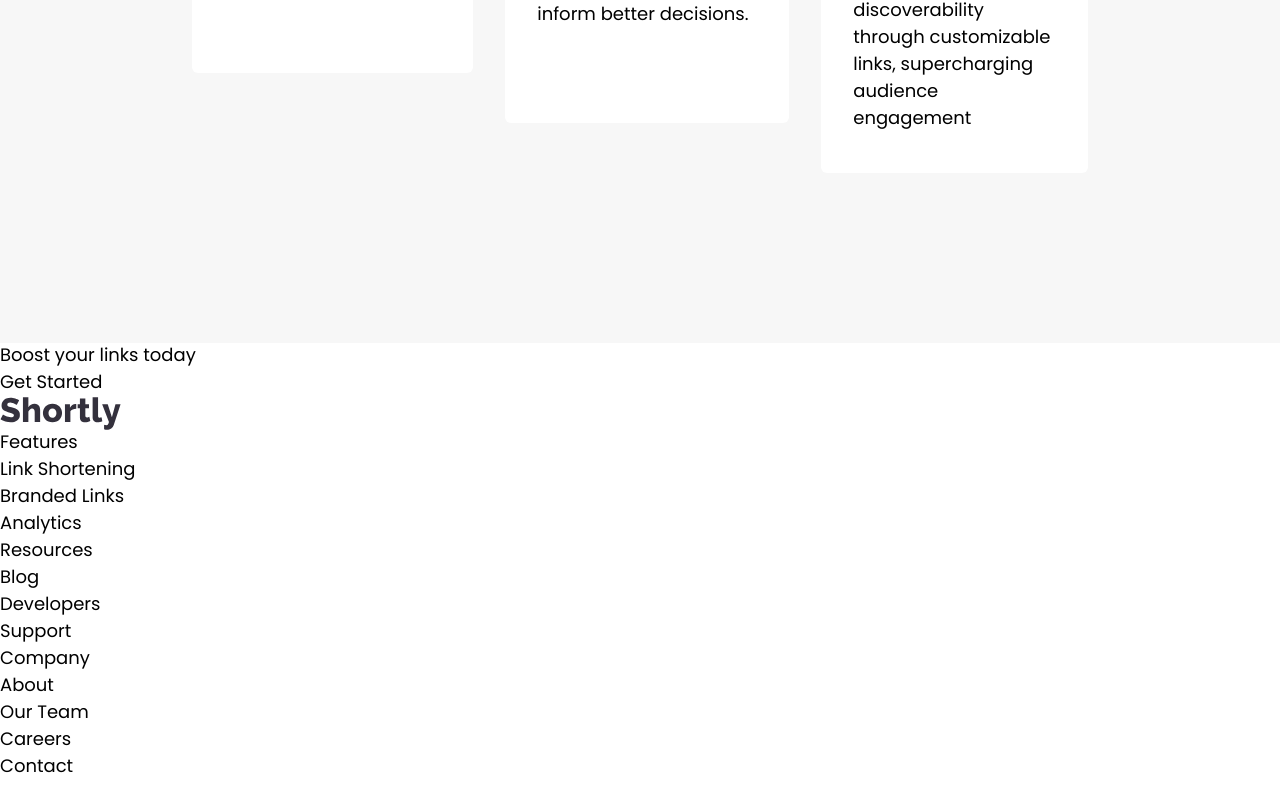
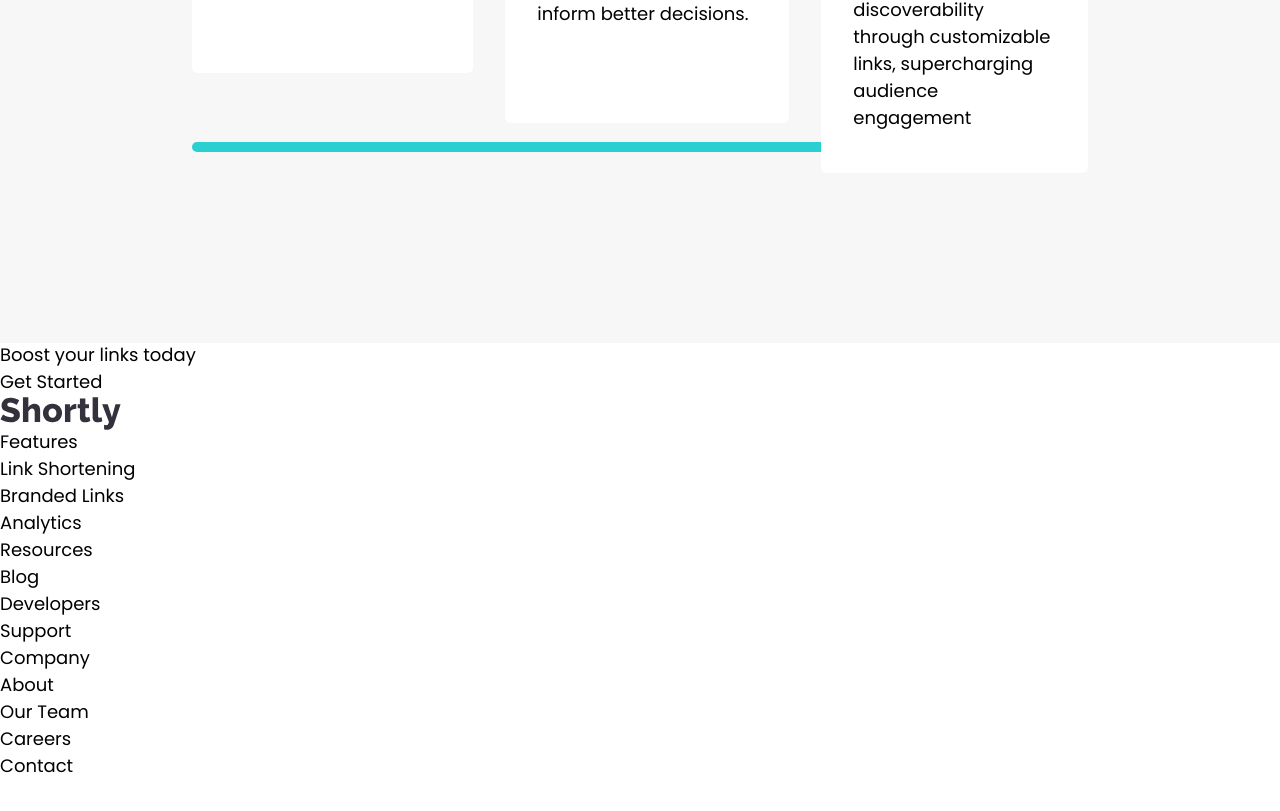
Before and after one commit to azanra/url-shortening, a React (Vite) app: page / in a window 1280 px wide. Shown: the part 1783-2594 px from the top of the page. Built offline with nearby package versions, Linux system fonts and the light colour scheme.

Commit message:
Add line bar behind info body

```diff
--- a/src/App.css
+++ b/src/App.css
@@ -71,3 +71,12 @@
   background: var(--Dark-Violet) no-repeat
     url("../src/assets/images/bg-boost-desktop.svg");
 }
+
+.infoBar {
+  background-color: var(--Cyan);
+  height: 10px;
+  width: 70%;
+  border-radius: 5px;
+  position: absolute;
+  top: 1925px;
+}
--- a/src/components/info.jsx
+++ b/src/components/info.jsx
@@ -18,6 +18,7 @@
             </p>
           </div>
         </div>
+        <div className="infoBar"></div>
         <div className="infoBody flex pb-80 gap-8 mt-10">
           {infoBody.map((item) => {
             position += 50;
```
